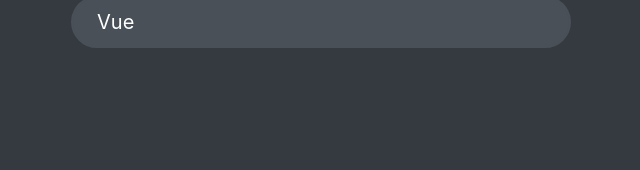
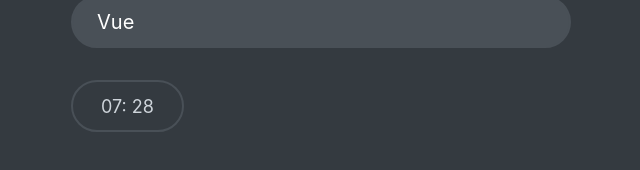
Before and after one commit to mhistiak3/react-quiz-app, a React (Vite) app: page / in a window 1280 px wide. Both pictures are taken after a click on the button "Let's Start". Shown: the part 498-668 px from the top of the page, without its empty margins (319-959 px from the left). Built offline with nearby package versions, Linux system fonts and the light colour scheme; a web font is replaced by a local one.

Commit message:
Implementing timer funtionality

```diff
--- a/src/App.jsx
+++ b/src/App.jsx
@@ -7,6 +7,7 @@
 import Questions from "./components/Questions";
 import Progress from "./components/Progress";
 import FinishScore from "./components/FinishScore";
+import Timer from "./components/Timer";
 
 const initialState = {
   questions: [],
@@ -15,6 +16,7 @@
   answer: null,
   points: 0,
   highscore: 0,
+  secendsRemaining: null,
 };
 function reducer(state, action) {
   switch (action.type) {
@@ -23,7 +25,11 @@
     case "dataFailed":
       return { ...state, status: "error" };
     case "start":
-      return { ...state, status: "active" };
+      return {
+        ...state,
+        status: "active",
+        secendsRemaining: state.questions.length * 30,
+      };
     case "newAnswer":
       const point =
         state.questions[state.currentQIndex].correctOption === action.payload
@@ -50,6 +56,13 @@
         currentQIndex: 0,
         answer: null,
         points: 0,
+        secendsRemaining: null,
+      };
+    case "tick":
+      return {
+        ...state,
+        secendsRemaining: state.secendsRemaining - 1,
+        status: state.secendsRemaining === 0 ? "finished" : state.status,
       };
 
     default:
@@ -58,7 +71,15 @@
 }
 export default function App() {
   const [
-    { questions, status, currentQIndex, answer, points, highscore },
+    {
+      questions,
+      status,
+      currentQIndex,
+      answer,
+      points,
+      highscore,
+      secendsRemaining,
+    },
     dispatch,
   ] = useReducer(reducer, initialState);
 
@@ -101,6 +122,8 @@
               question={questions[currentQIndex]}
               answer={answer}
             />
+            <footer>
+              <Timer dispatch={dispatch} secendsRemaining={secendsRemaining} />
               {answer !== null ? (
                 currentQIndex === numQuestions - 1 ? (
                   <button
@@ -120,6 +143,7 @@
               ) : (
                 ""
               )}
+            </footer>
           </>
         )}
         {status === "finished" && (
--- /dev/null
+++ b/src/components/Timer.jsx
@@ -0,0 +1,25 @@
+import { useEffect } from "react";
+
+const Timer = ({ dispatch, secendsRemaining }) => {
+  const minutes = Math.floor(secendsRemaining / 60);
+  const seconds = secendsRemaining % 60;
+
+
+
+  useEffect(() => {
+    const id = setInterval(() => {
+      dispatch({
+        type: "tick",
+      });
+    }, 1000);
+    return () => clearInterval(id);
+  }, [dispatch]);
+  return (
+    <div className="timer">
+      {minutes < 10 && "0"}
+      {minutes}: {seconds < 10 && "0"}
+      {seconds}
+    </div>
+  );
+};
+export default Timer;
```
Lines whose indentation alone changed are shown as unchanged.
